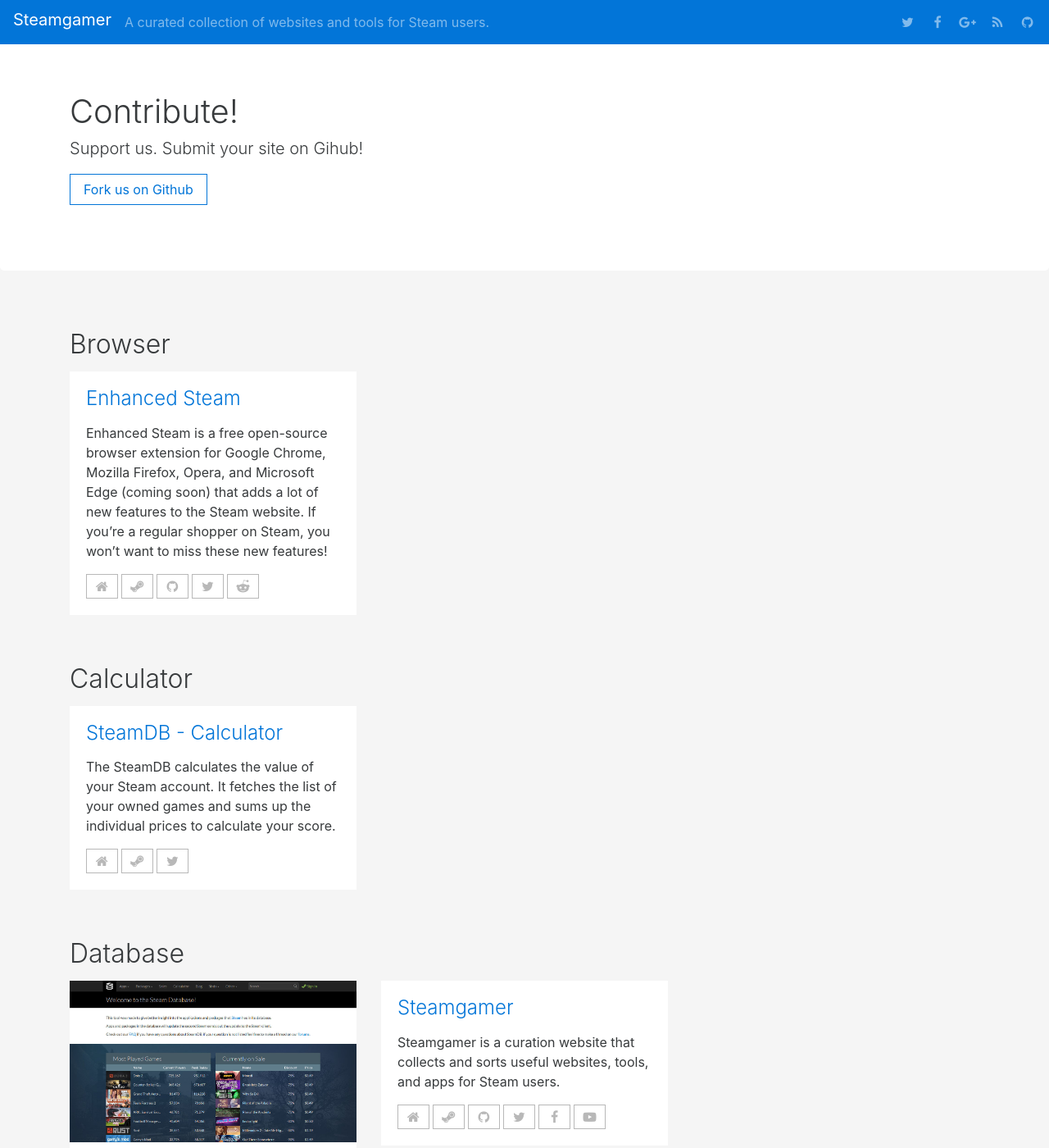
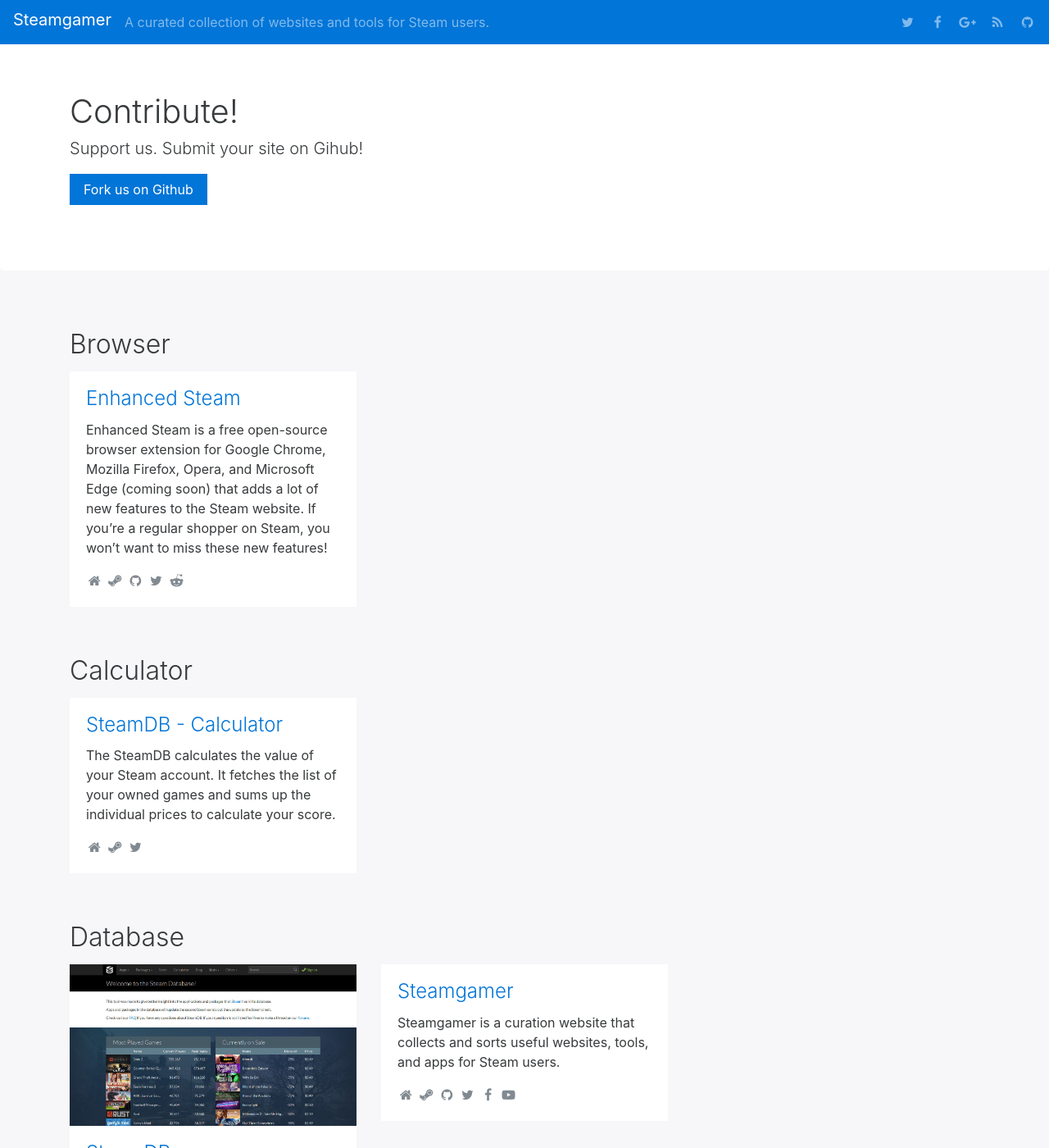
Before and after one commit to marklubkowitz/steamgamer, a Jekyll site: the page built from index.html, in a window 1280 px wide and 1400 px high. Shown: the whole window at 82% size. Built offline with Jekyll 4.4.1, drawn with Linux system fonts in a browser that asks for light colours; nearby versions of some CDN libraries.

Commit message:
Kurator updated

```diff
--- a/css/style.scss
+++ b/css/style.scss
@@ -10,7 +10,7 @@
 
 body {
     padding-top: 50px;
-    background-color: #f5f5f5;
+    background-color: $gray-lightest;
 }
 a {
     word-wrap: break-word;
@@ -46,14 +46,24 @@
 .btn {
     border-radius: 0;
 }
+.btn-icon {
+    color: $gray-light;
+    &:hover {
+        color: $gray-dark;
+    }
+}
 .weight-3 {
     font-weight: 300;
 }
 footer {
     padding: 4rem 2rem;
     background-color: #fff;
-    font-size: 0.85rem;
-    text-align: center;
+    div, p {
+        text-align: center;
+    }
+    p {
+        font-size: 0.85rem;
+    }
 }
 .jumbotron {
     background-color: #fff;
@@ -69,12 +79,13 @@
 .social-label {
     margin-left: 0.75rem;
 }
-.btn-outline-secondary {
-    border-color: #b8b8b8;
-    color: #b8b8b8;
-}
 .gallery {
     .img-fluid {
         padding-bottom: 15px;
     }
 }
+dt {
+    i {
+        color: $gray-light;
+    }
+}
--- a/index.html
+++ b/index.html
@@ -9,7 +9,7 @@
         <h1 class="weight-3">{{ site.cta.title }}</h1>
         <p class="lead">{{ site.cta.text }}</p>
         <p class="lead">
-            <a href="{{ site.cta.link }}" class="btn btn-outline-primary" role="button" title="{{ site.cta.linktext }}">{{ site.cta.linktext }}</a>
+            <a href="{{ site.cta.link }}" class="btn btn-primary" role="button" title="{{ site.cta.linktext }}">{{ site.cta.linktext }}</a>
         </p>
     </div>
 </div>
@@ -24,61 +24,61 @@
         {% for item in group.items %}
             <div class="col-xs-12 col-sm-6 col-md-4">
                 <div class="card">
-                    {% if item.thumbnail and item.thumbnail != '' and item.thumbnail != null %}
+                    {% if item.thumbnail != null %}
                     <a href="{{ item.url | prepend:site.url }}"><img class="card-img-top" src="{{ item.thumbnail | prepend:'assets/' }}" alt="{{ item.title }}"></a>
                     {% endif %}
                     <div class="card-block">
                         <h4 class="card-title weight-3"><a href="{{ item.url | prepend:site.url }}">{{ item.title }}</a></h4>
-                        <p class="card-text">{{ item.content }}</p>
+                        <div class="card-text">{{ item.content }}</div>
                         <div class="card-social">
-                        {% if item.social.website != null %}
-                            <a href="{{ item.social.website }}" class="btn btn-outline-secondary btn-sm" title="Visit {{ item.title }}">
-                                <i class="fa fa-fw fa-home" aria-hidden="true"></i>
-                                <span class="social-label hidden-xs-up">Visit {{ item.title }}</span>
+                        {% for link in item.social %}
+                            {% assign link_icon = false %}
+                            {% assign link_title = false %}
+                            {% case link[0] %}
+                                {% when 'website' %}
+                                    {% assign link_icon = 'fa-home' %}
+                                    {% assign link_title = 'Visit website' %}
+                                {% when 'steam' %}
+                                    {% assign link_icon = 'fa-steam' %}
+                                    {% assign link_title = 'Open Steam Group' %}
+                                {% when 'github' %}
+                                    {% assign link_icon = 'fa-github' %}
+                                    {% assign link_title = 'Visit on Github' %}
+                                {% when 'twitter' %}
+                                    {% assign link_icon = 'fa-twitter' %}
+                                    {% assign link_title = 'Visit on Twitter' %}
+                                {% when 'facebook' %}
+                                    {% assign link_icon = 'fa-facebook-f' %}
+                                    {% assign link_title = 'Visit on Facebook' %}
+                                {% when 'reddit' %}
+                                    {% assign link_icon = 'fa-reddit-alien' %}
+                                    {% assign link_title = 'Visit on Reddit' %}
+                                {% when 'youtube' %}
+                                    {% assign link_icon = 'fa-youtube-play' %}
+                                    {% assign link_title = 'Visit on Youtube' %}
+                                {% when 'twitch' %}
+                                    {% assign link_icon = 'fa-twitch' %}
+                                    {% assign link_title = 'Visit on Twitch' %}
+                                {% when 'instagram' %}
+                                    {% assign link_icon = 'fa-instagram' %}
+                                    {% assign link_title = 'Visit on Instagram' %}
+                                {% when 'pinterest' %}
+                                    {% assign link_icon = 'fa-pinterest-p' %}
+                                    {% assign link_title = 'Visit on Pinterest' %}
+                                {% when 'rss' %}
+                                    {% assign link_icon = 'fa-rss' %}
+                                    {% assign link_title = 'Subscribe to feed' %}
+                                {% else %}
+                                    {% assign link_icon = false %}
+                                    {% assign link_title = false %}
+                            {% endcase %}
+                            {% if link[1] != null and link_icon != false %}
+                            <a href="{{ link[1] }}" class="btn-icon" title="{{ link_title }}">
+                                <i class="fa fa-fw {{ link_icon }}" aria-hidden="true"></i>
+                                <span class="social-label hidden-xs-up">{{ link_title }}</span>
                             </a>
-                        {% endif %}
-                        {% if item.social.steam != null %}
-                            <a href="{{ item.social.steam }}" class="btn btn-outline-secondary btn-sm" title="{{ item.title }} in Steam">
-                                <i class="fa fa-fw fa-steam" aria-hidden="true"></i>
-                                <span class="social-label hidden-xs-up">{{ item.title }} in Steam</span>
-                            </a>
-                        {% endif %}
-                        {% if item.social.github != null %}
-                            <a href="{{ item.social.github }}" class="btn btn-outline-secondary btn-sm" title="{{ item.title }} on Github">
-                                <i class="fa fa-fw fa-github" aria-hidden="true"></i>
-                                <span class="social-label hidden-xs-up">{{ item.title }} on Github</span>
-                            </a>
-                        {% endif %}
-                        {% if item.social.twitter != null %}
-                            <a href="{{ item.social.twitter }}" class="btn btn-outline-secondary btn-sm" title="{{ item.title }} on Twitter">
-                                <i class="fa fa-fw fa-twitter" aria-hidden="true"></i>
-                                <span class="social-label hidden-xs-up">{{ item.title }} on Twitter</span>
-                            </a>
-                        {% endif %}
-                        {% if item.social.facebook != null %}
-                            <a href="{{ item.social.facebook }}" class="btn btn-outline-secondary btn-sm" title="{{ item.title }} on Facebook">
-                                <i class="fa fa-fw fa-facebook-f" aria-hidden="true"></i>
-                                <span class="social-label hidden-xs-up">{{ item.title }} on Facebook</span>
-                            </a>
-                        {% endif %}
-                        {% if item.social.reddit != null %}
-                            <a href="{{ item.social.reddit }}" class="btn btn-outline-secondary btn-sm" title="{{ item.title }} on Reddit">
-                                <i class="fa fa-fw fa-reddit-alien" aria-hidden="true"></i>
-                                <span class="social-label hidden-xs-up">{{ item.title }} on Reddit</span>
-                            </a>
-                        {% endif %}
-                        {% if item.social.youtube != null %}
-                            <a href="{{ item.social.youtube }}" class="btn btn-outline-secondary btn-sm" title="{{ item.title }} on Youtube">
-                                <i class="fa fa-fw fa-youtube-play" aria-hidden="true"></i>
-                                <span class="social-label hidden-xs-up">{{ item.title }} on Youtube</span>
-                            </a>
-                        {% endif %}
-                        {% if item.social.twitch != null %}
-                            <a href="{{ item.social.twitch }}" class="btn btn-outline-secondary btn-sm" title="{{ item.title }} on Twitch">
-                                <i class="fa fa-fw fa-twitch" aria-hidden="true"></i>
-                                <span class="social-label hidden-xs-up">{{ item.title }} on Twitch</span>
-                            </a>
-                        {% endif %}
+                            {% endif %}
+                        {% endfor %}
                         </div>
                     </div>
                 </div>
```
Also changed, not shown: other parts of index.html (+1 -1 lines).
